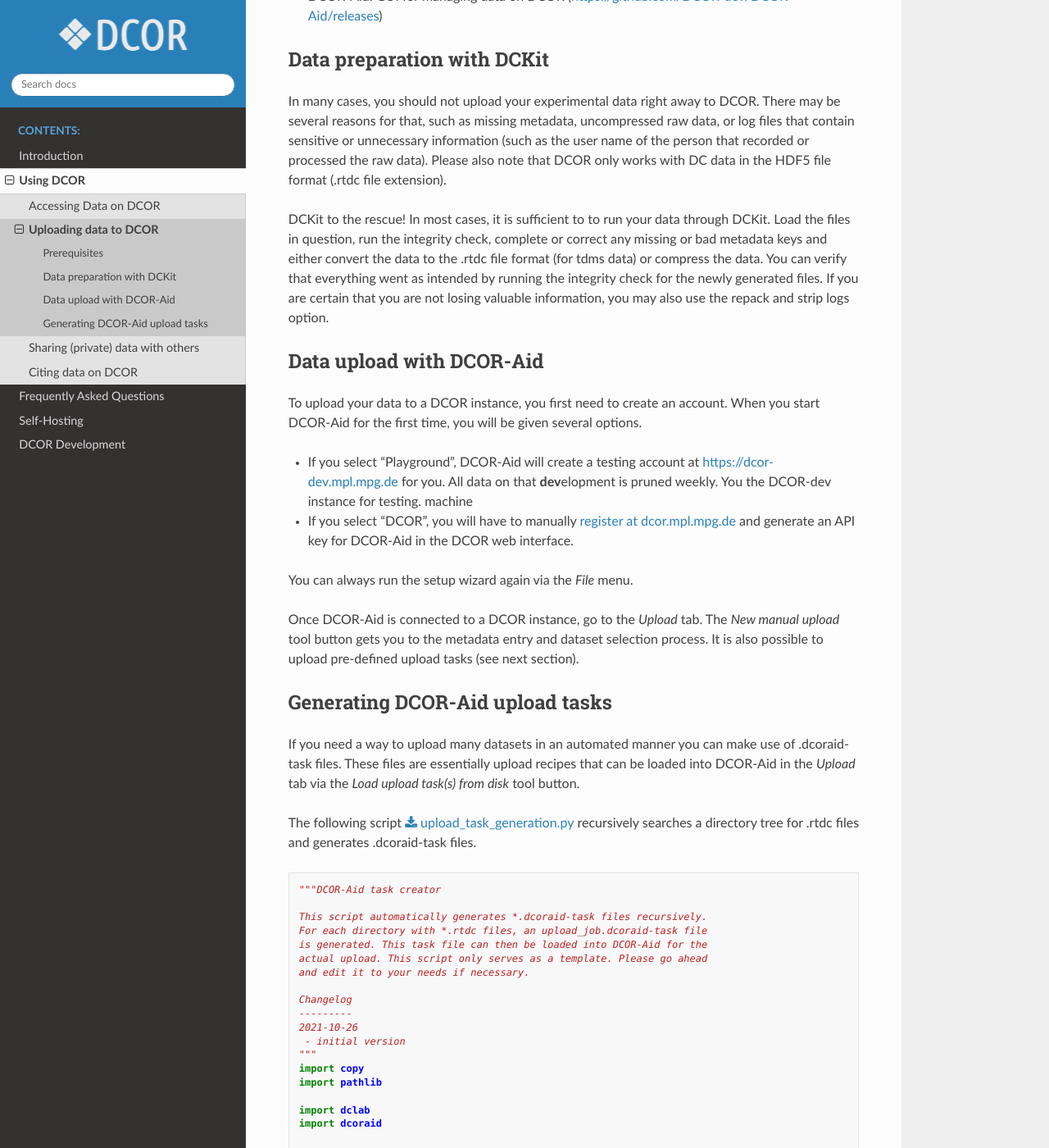
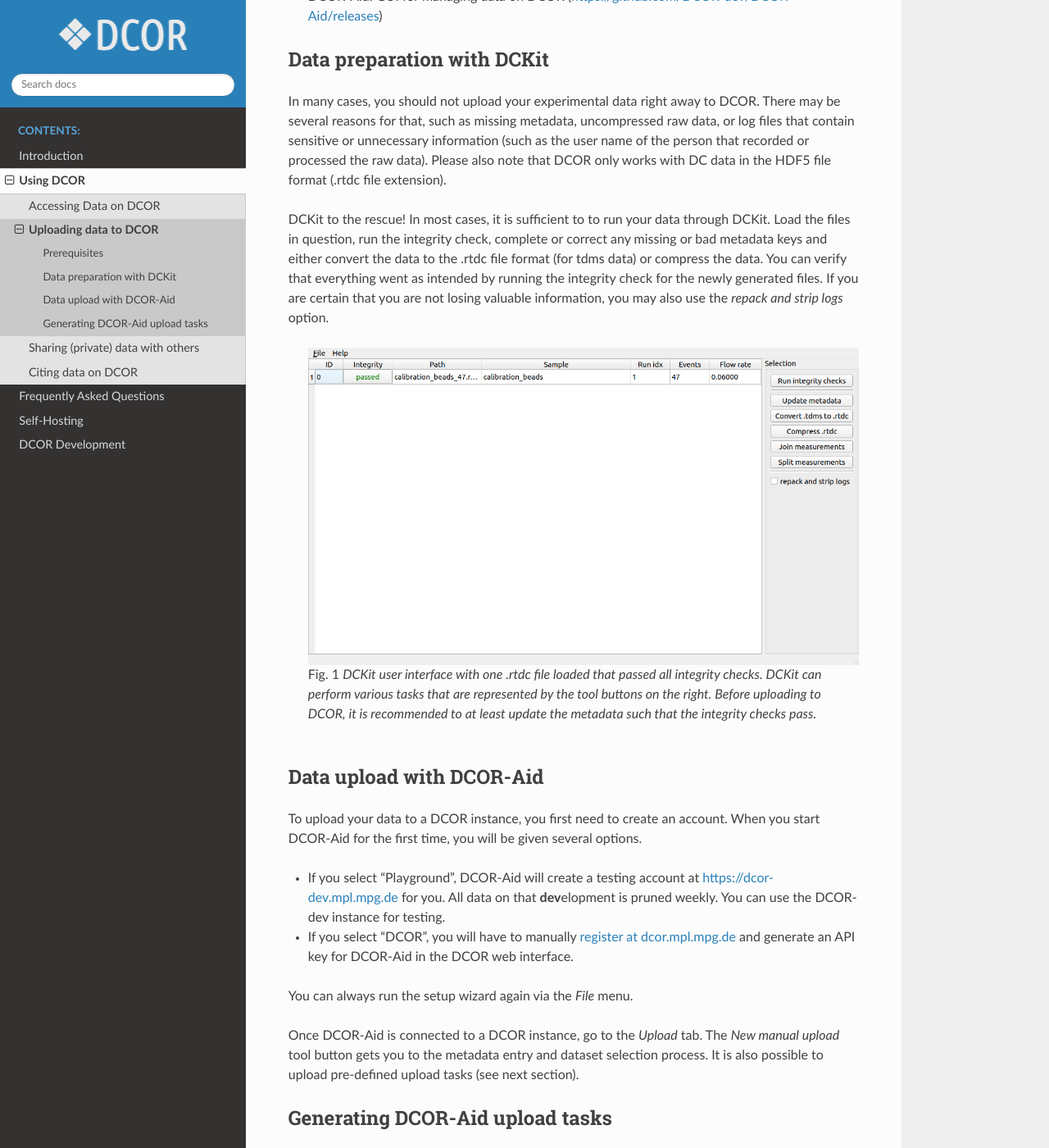
Before and after one commit to DCOR-dev/dcor-docs, a Sphinx documentation site: the page built from docs/sec_user_guide/upload.rst, in a window 1280 px wide and 1400 px high, scrolled down 280 px. Shown: the whole window at 82% size. Built offline with Sphinx 7.4.7 and the Read the Docs theme 2.0.0, drawn with Linux system fonts in a browser that asks for light colours.

Commit message:
add dckit screenshot

```diff
--- a/docs/conf.py
+++ b/docs/conf.py
@@ -46,6 +46,9 @@
 # include source of matplotlib plots
 plot_include_source = True
 
+# enable enumeration of figures
+numfig = True
+
 # -- Options for HTML output -------------------------------------------------
 
 # The theme to use for HTML and HTML Help pages.  See the documentation for
--- /dev/null
+++ b/docs/sec_user_guide/scrots/make_scrots_upload_dckit.py
@@ -0,0 +1,21 @@
+"""Screenshots for Uploads (DCKit)"""
+import pathlib
+import sys
+
+from PyQt5 import QtCore
+from PyQt5.QtWidgets import QApplication
+
+from dckit.main import DCKit
+
+data_path = pathlib.Path(__file__).resolve().parent / ".." / ".." / "data"
+
+app = QApplication(sys.argv)
+
+QtCore.QLocale.setDefault(QtCore.QLocale(QtCore.QLocale.C))
+
+mw = DCKit()
+mw.append_paths([data_path / "calibration_beads_47.rtdc"])
+mw.on_task_integrity_all()
+
+app.processEvents(QtCore.QEventLoop.AllEvents, 300)
+mw.grab().save("_upload_dckit_preproc.png")
--- a/docs/sec_user_guide/upload.rst
+++ b/docs/sec_user_guide/upload.rst
@@ -31,8 +31,18 @@
 the data to the .rtdc file format (for tdms data) or compress the data.
 You can verify that everything went as intended by running the integrity
 check for the newly generated files. If you are certain that you are not
-losing valuable information, you may also use the repack and strip logs option.
+losing valuable information, you may also use the *repack and strip logs* option.
 
+
+.. figure:: scrots/upload_dckit_preproc.png
+    :target: ../_images/upload_dckit_preproc.png
+    :align: right
+
+    DCKit user interface with one .rtdc file loaded that passed all
+    integrity checks. DCKit can perform various tasks that are represented
+    by the tool buttons on the right. Before uploading to DCOR, it is
+    recommended to at least update the metadata such that the integrity
+    checks pass.
 
 .. _sec_upload_dcoraid:
 
@@ -44,8 +54,7 @@
 
 - If you select "Playground", DCOR-Aid will create a testing account
   at https://dcor-dev.mpl.mpg.de for you. All data on that **dev**\elopment
-  is pruned weekly. You the DCOR-dev instance for testing.
-  machine
+  is pruned weekly. You can use the DCOR-dev instance for testing.
 
 - If you select "DCOR", you will have to manually `register at dcor.mpl.mpg.de
   <https://dcor.mpl.mpg.de/user/register>`_ and generate an API key for DCOR-Aid
```
Also changed, not shown: docs/sec_user_guide/scrots/upload_dckit_preproc.png (added), 2 other files.
